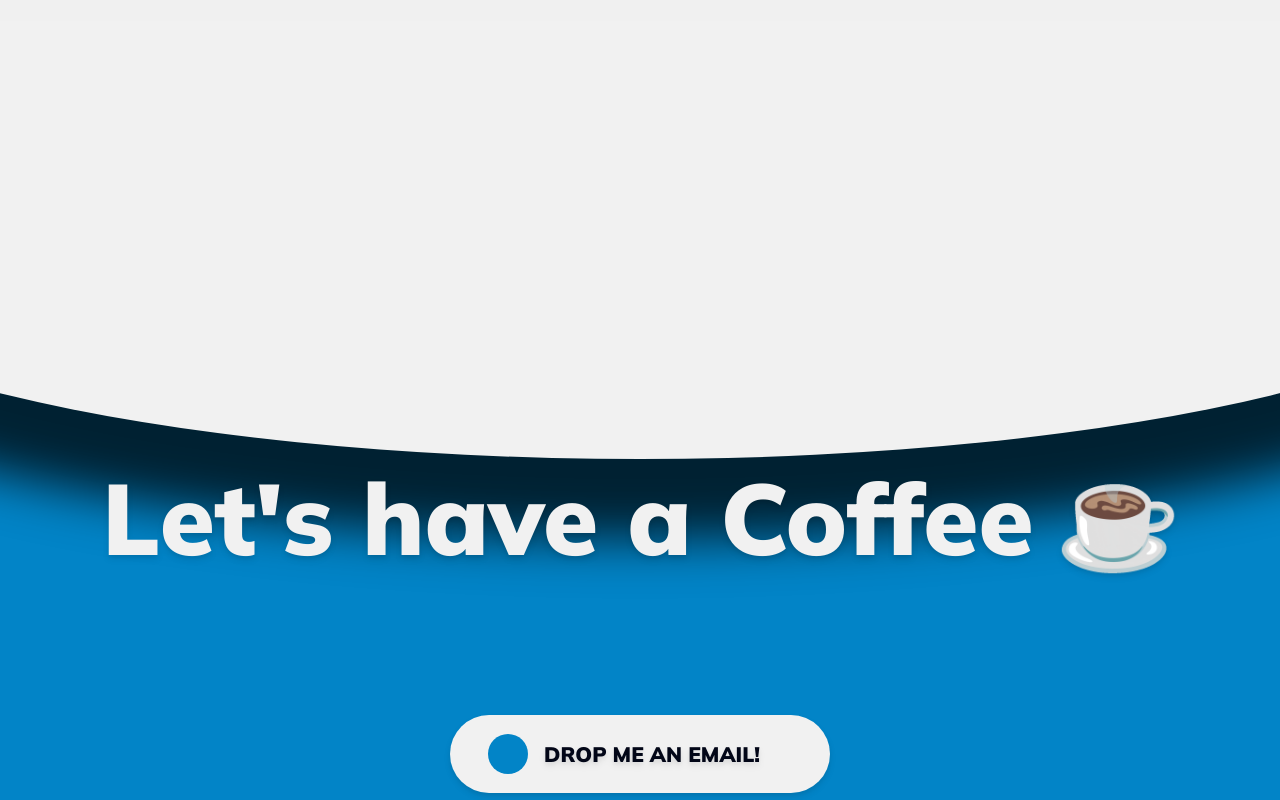
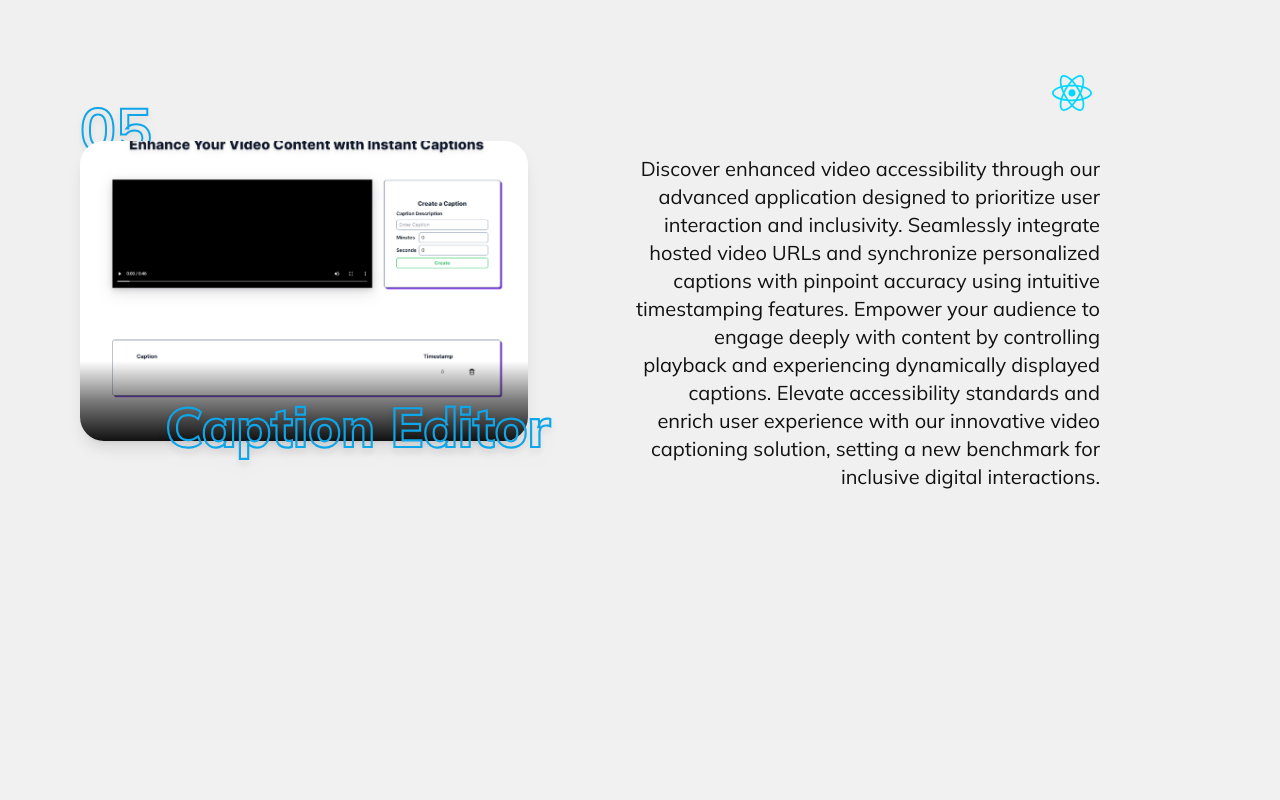
Before and after one commit to psapkale/portfolio, a React (Vite) app: page /projects in a window 1280 px wide. Shown: the part 3780-4580 px from the top of the page. Built offline with nearby package versions, Linux system fonts and the light colour scheme; no server answers; a web font is replaced by a local one.

Commit message:
bug fix and cta projects button added

```diff
--- a/src/common/projects.jsx
+++ b/src/common/projects.jsx
@@ -35,4 +35,11 @@ export const projects = [
       img: "/hunger-bites.jpg",
       tech: ["/react.svg", "/tailwind.svg", "/redux.svg"],
    },
+   {
+      title: "Caption Editor",
+      description:
+         "Discover enhanced video accessibility through our advanced application designed to prioritize user interaction and inclusivity. Seamlessly integrate hosted video URLs and synchronize personalized captions with pinpoint accuracy using intuitive timestamping features. Empower your audience to engage deeply with content by controlling playback and experiencing dynamically displayed captions. Elevate accessibility standards and enrich user experience with our innovative video captioning solution, setting a new benchmark for inclusive digital interactions.",
+      img: "/spyne-assesment.jpg",
+      tech: ["/react.svg"],
+   },
 ];
--- a/src/components/ButtonComponent.jsx
+++ b/src/components/ButtonComponent.jsx
@@ -1,27 +1,19 @@
-import { Link } from "react-router-dom";
-
-export const ButtonComponent = ({
-   href,
-   text,
-   width,
-   height,
-   classname,
-   id,
-}) => {
+export const ButtonComponent = ({ href = "/", text = "", width, height }) => {
    return (
-      <Link
-         to={href}
-         id={id}
+      <a
+         href={href}
          style={{
             width: width,
             height: height,
          }}
-         className={`px-0 xs:px-4 group flex gap-2 items-center justify-center bg-[#f1f1f1] text-xl text-slate-950 font-[880] drop-shadow-md rounded-full z-10 cursor-pointer button-hidden ${classname}`}
+         className="px-0 xs:px-4 group flex gap-2 items-center justify-center text-xl bg-[#1f1f1f] text-slate-950 font-[880] drop-shadow-md rounded-full cursor-pointer"
       >
-         <div className="w-10 h-10 bg-sky-600 rounded-full transition-all duration-[0.6s] group-hover:w-full group-hover:h-full absolute left-[10%] group-hover:left-0 group-hover:border group-hover:drop-shadow-xl group-hover:z-0" />
-         <div className="text-[14px] md:text-[16px] lg:text-[21px] pl-6 transition-all duration-[0.4s] group-hover:pl-0 group-hover:text-[#f1f1f1] group-hover:z-10 uppercase text-nowrap drop-shadow-md group-hover:drop-shadow-sm">
+         <div className="w-10 h-10 rounded-full bg-[#f1f1f1] transition-all duration-[0.6s] group-hover:w-full group-hover:h-full absolute left-[10%] group-hover:left-0 group-hover:border group-hover:drop-shadow-xl" />
+         <div
+            className={`text-[14px] md:text-[16px] lg:text-[21px] pl-6 transition-all duration-[0.4s] group-hover:pl-0 text-[#f1f1f1] group-hover:text-[#1f1f1f] uppercase text-nowrap drop-shadow-md group-hover:drop-shadow-sm`}
+         >
             {text}
          </div>
-      </Link>
+      </a>
    );
 };
--- a/src/components/ContactElement.jsx
+++ b/src/components/ContactElement.jsx
@@ -54,7 +54,6 @@ export const ContactElement = forwardRef((props, ref) => {
             <div className="h-[12%]" />
             <ButtonComponent
                href={"mailto:prempravinsapkale@gmail.com"}
-               id="cta-button"
                text="Drop me an Email!"
                width={!isDesktop ? 300 : 380}
                height={!isDesktop ? 70 : 78}
--- /dev/null
+++ b/src/components/HeroProjectsSection.jsx
@@ -0,0 +1,21 @@
+import { useIsDesktop } from "../hooks/useIsDesktop";
+import { ButtonComponent } from "./ButtonComponent";
+import { StackProjects } from "./StackProjects";
+
+export const HeroProjectsSection = () => {
+   const isDesktop = useIsDesktop(800);
+
+   return (
+      <>
+         <StackProjects />
+         <div className="mb-40 flex items-center justify-center">
+            <ButtonComponent
+               href="/projects"
+               text="More Projects"
+               width={!isDesktop ? 260 : 380}
+               height={!isDesktop ? 60 : 78}
+            />
+         </div>
+      </>
+   );
+};
--- a/src/components/HomeElement.jsx
+++ b/src/components/HomeElement.jsx
@@ -11,6 +11,9 @@ import { ProjectsSection } from "./ProjectsSection";
 import { projects } from "../common/projects";
 import Projects from "./Projects";
 import { StackProjects } from "./StackProjects";
+import { ButtonComponent } from "./ButtonComponent";
+import { HeroProjectsSection } from "./HeroProjectsSection";
+import "./styles.css";
 
 const HomeElement = forwardRef(({ socialRef, projectsRef }, ref) => {
    const id = "projectsElement";
@@ -46,7 +49,7 @@ const HomeElement = forwardRef(({ socialRef, projectsRef }, ref) => {
                {/* <ProjectsTag invert /> */}
             </div>
          )}
-         <StackProjects />
+         <HeroProjectsSection />
          {/* <Projects id="" /> */}
          <ContactElement ref={socialRef} />
       </div>
--- a/src/components/ProjectsMini.jsx
+++ b/src/components/ProjectsMini.jsx
@@ -1,6 +1,5 @@
 import gsap from "gsap";
 import { useEffect, useRef, useState } from "react";
-import "./styles.css";
 
 export const ProjectsMini = ({ id }) => {
    const menuItemRef = useRef([]);
--- a/src/components/StackProjects.jsx
+++ b/src/components/StackProjects.jsx
@@ -2,6 +2,7 @@ import gsap from "gsap";
 import { useLayoutEffect, useRef } from "react";
 import { useIsDesktop } from "../hooks/useIsDesktop";
 import { projects as stack } from "../common/projects";
+import { ButtonComponent } from "./ButtonComponent";
 
 export const StackProjects = () => {
    const container = useRef();
--- a/src/components/TechStackSection.jsx
+++ b/src/components/TechStackSection.jsx
@@ -19,8 +19,8 @@ export const TechStackSection = () => {
             background: "black",
             scrollTrigger: {
                trigger: ".skillsSection",
-               start: "-25% center",
-               end: "top center",
+               start: "-5% center",
+               end: "15% center",
                scrub: true,
             },
          }
@@ -34,8 +34,8 @@ export const TechStackSection = () => {
             background: "#f1f1f1",
             scrollTrigger: {
                trigger: ".skillsSection",
-               start: "bottom center",
-               end: "125% center",
+               start: "115% center",
+               end: "135% center",
                scrub: true,
             },
          }
--- a/src/components/styles.css
+++ b/src/components/styles.css
@@ -147,13 +147,13 @@ body {
 .name-hidden {
    opacity: 0;
    transition: all 1s;
-   transform: translateX(-100%);
+   transform: translateY(10%);
 }
 
 .name-show {
    opacity: 1;
    filter: blur(0);
-   transform: translateX(0);
+   transform: translateY(0);
 }
 
 .button-hidden {
@@ -226,6 +226,33 @@ body {
 .wave:nth-child(2) {
    animation-delay: 7s;
    background: rgba(255, 255, 255, 0.1);
+}
+
+.text-outline {
+   -webkit-text-fill-color: transparent;
+   -webkit-text-stroke-color: currentColor;
+   -webkit-text-stroke-width: 0.012em;
+}
+
+.text-outline-hover {
+   position: relative;
+}
+
+.text-outline-hover::before {
+   position: absolute;
+   top: 0;
+   left: 0;
+   max-width: 0;
+   width: 100%;
+   overflow: hidden;
+   white-space: nowrap;
+   content: attr(data-text);
+   transition: max-width 0.8s cubic-bezier(0.22, 0.61, 0.36, 1);
+   -webkit-text-fill-color: currentColor;
+}
+
+.text-outline-hover:hover > .text-outline-hover::before {
+   max-width: 100%;
 }
 
 @keyframes bganimation {
```
Also changed, not shown: public/spyne-assesment.jpg (added).
